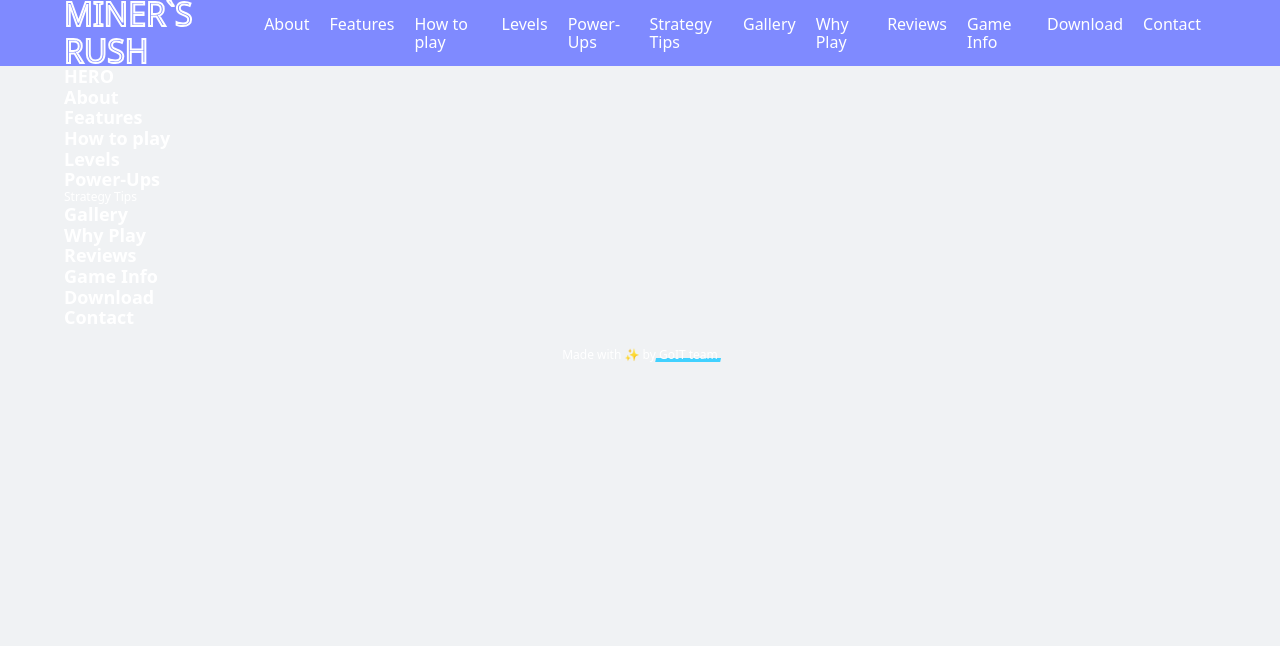
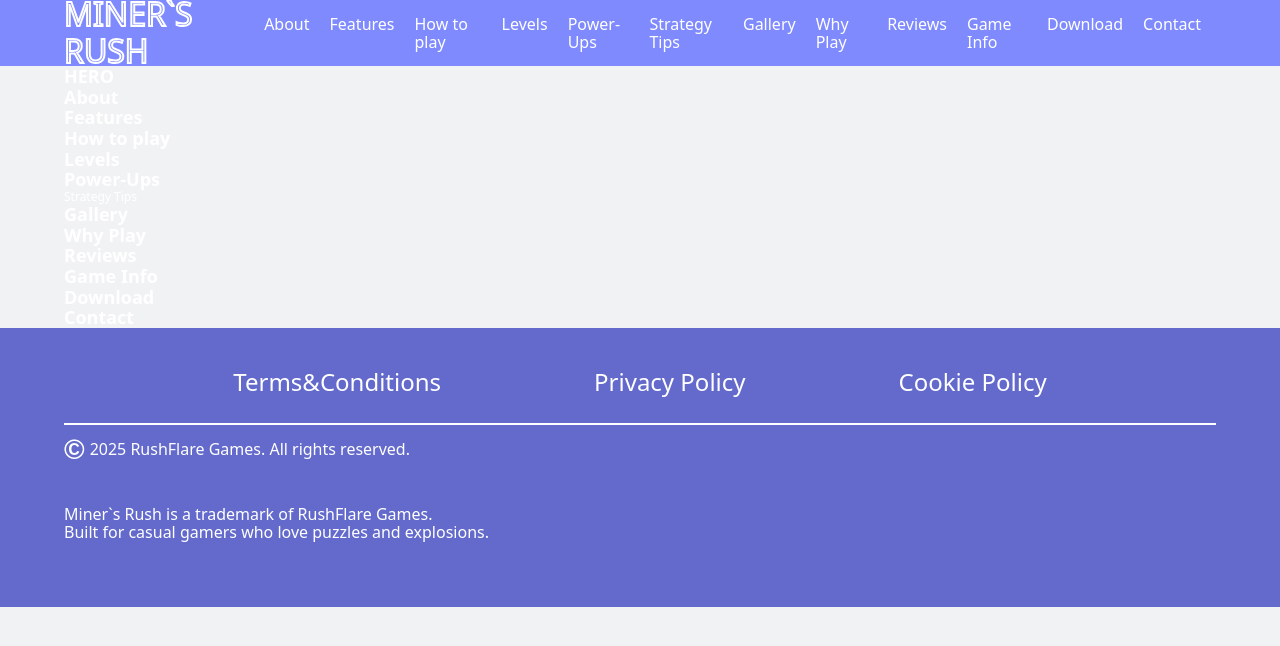
Before and after one commit to Pavlo-Malysh/STP-9502, a website built with Vite: page src/index.html in a window 1280 px wide. Built offline with nearby package versions, Linux system fonts and the light colour scheme; a web font is replaced by a local one.

Commit message:
add footer section

```diff
--- a/src/css/footer.css
+++ b/src/css/footer.css
@@ -1,21 +1,93 @@
 .footer {
-  padding: 20px 0;
+  background-color: #636acb;
+  padding-top: 12px;
+  padding-bottom: 20px;
 }
-.footer-desc {
-  text-align: center;
-}
-.footer-link {
+
+.footer-nav-list {
+  display: flex;
+  gap: 16px;
+  flex-direction: column;
+  align-items: center;
+  /* padding-top: 12px; */
+  margin-bottom: 52px;
+
   position: relative;
 }
-.footer-link::before {
-  content: '';
+
+.footer-nav-list::after {
   position: absolute;
-  bottom: 6%;
-  left: 50%;
-  transform: translateX(-50%) skewX(-12deg);
-  z-index: -1;
-  width: 110%;
-  height: 24%;
-  background-color: #41d1ff;
-  transition: 200ms ease;
+  top: 132px;
+  left: 0;
+  content: "";
+  display: block;
+  width: 100%;
+  height: 2px;
+  background-color: #fff;
 }
+
+.footer-nav-link {
+  font-weight: 400;
+  font-size: 16px;
+}
+
+.footer-text-copy {
+  margin-bottom: 16px;
+  display: flex;
+  gap: 5px;
+  align-items: center;
+}
+
+.footer-text-icon {
+  font-family: sans-serif;
+  font-weight: bold;
+  font-size: 16px;
+  line-height: 1;
+}
+
+.footer-text {
+  /* padding-bottom: 20px; */
+}
+
+
+@media only screen and (min-width: 1200px) {
+  .footer {
+    padding-top: 40px;
+    padding-bottom: 66px;
+  }
+
+  .footer-nav-list {
+    /* padding-top: 40px; */
+    flex-direction: row;
+    gap: 153px;
+    margin-bottom: 40px;
+    justify-content: center;
+  }
+
+  .footer-nav-link {
+    font-size: 24px;
+  }
+
+  .footer-nav-list::after {
+    top: 55px;
+
+  }
+
+  .footer-text-copy,
+  .footer-text {
+    font-size: 16px;
+  }
+
+  .footer-text-icon {
+    font-size: 28px;
+  }
+
+  .footer-text-copy {
+    margin-bottom: 41px;
+  }
+
+  .footer-text {
+    /* padding-bottom: 66px; */
+    /* max-width: 370px; */
+  }
+}
--- a/src/partials/footer.html
+++ b/src/partials/footer.html
@@ -1,15 +1,13 @@
 <footer class="footer">
   <div class="container">
-    <p class="footer-desc">
-      Made with ✨ by
-      <a
-        class="footer-link"
-        href="https://goit.global/ua/"
-        target="_blank"
-        rel="noopener noreferrer"
-      >
-        GoIT team
-      </a>
+    <ul class="footer-nav-list">
+      <li class="footer-nav-item"><a href="/src/terms-conditions.html" class="footer-nav-link">Terms&Conditions</a></li>
+      <li class="footer-nav-item"><a href="/src/privacy-policy.html" class="footer-nav-link">Privacy Policy</a></li>
+      <li class="footer-nav-item"><a href="/src/cookies-privacy.html" class="footer-nav-link">Cookie Policy</a></li>
+    </ul>
+    <p class="footer-text-copy"><span class="footer-text-icon">&copy;</span> 2025 RushFlare Games. All rights reserved.
     </p>
+    <p class="footer-text">Miner`s Rush is a trademark of RushFlare Games.<br>
+      Built for casual gamers who love puzzles and explosions.</p>
   </div>
 </footer>
```
Also changed, not shown: src/css/header.css (+5 -3 lines).
